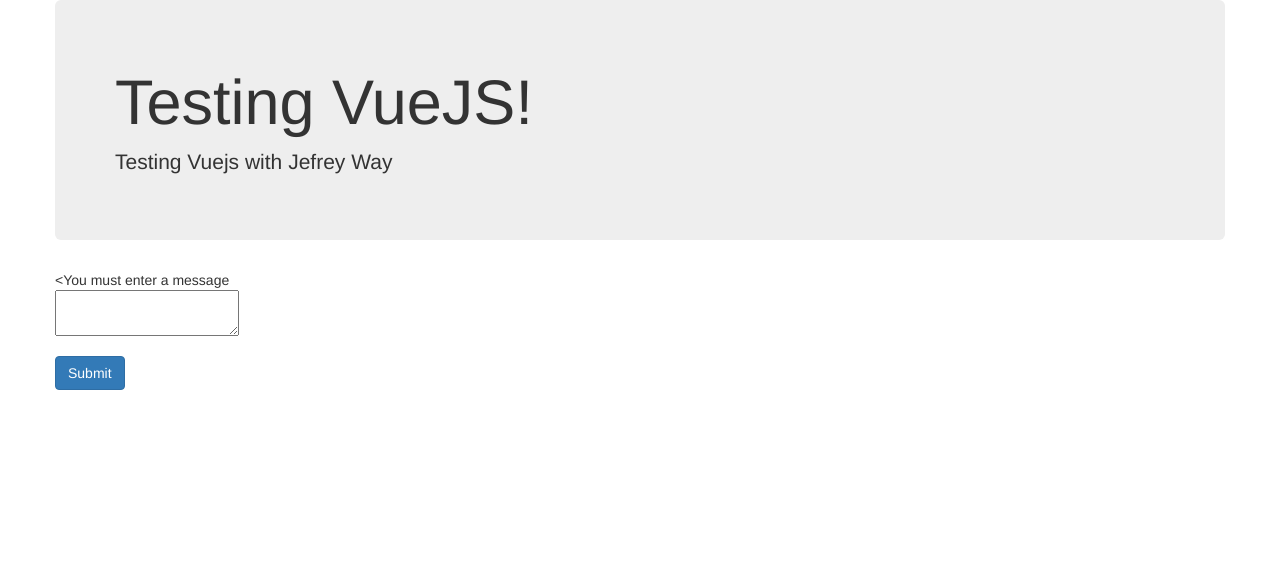
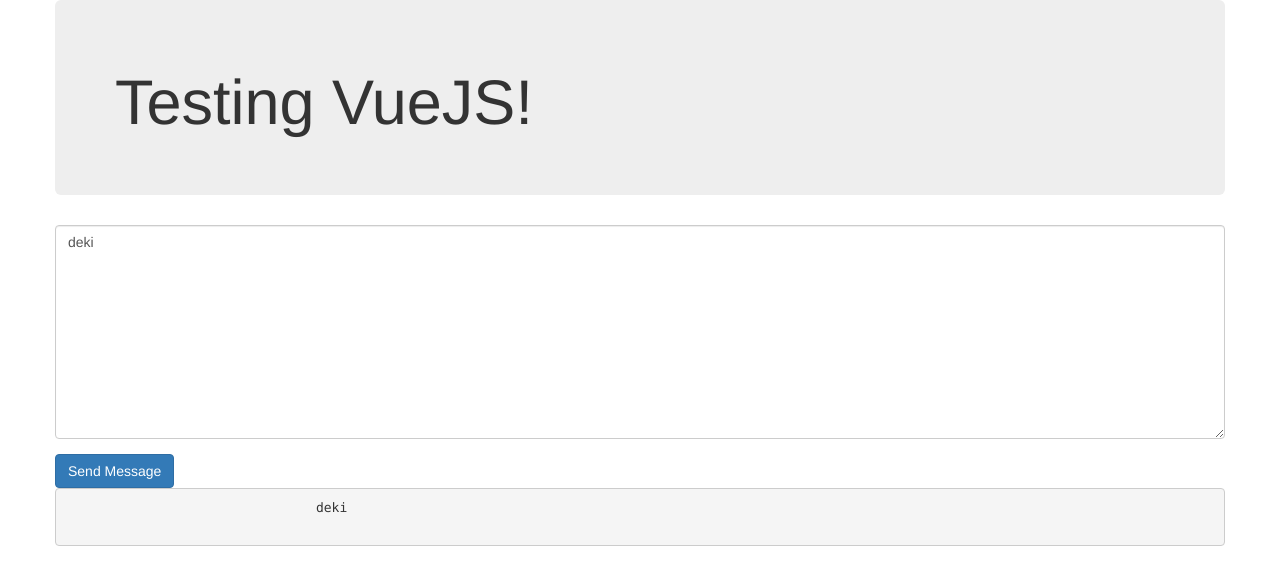
Before and after one commit to infogate/demo, a website: page index.html in a window 1280 px wide. Drawn offline with nearby package versions, Linux system fonts and the light colour scheme.

Commit message:
set browser-sync

```diff
--- a/index.html
+++ b/index.html
@@ -10,16 +10,18 @@
 	<div class="row">
 		<div class="jumbotron">
 		  <h1>Testing VueJS!</h1>
-		  <p>Testing Vuejs with Jefrey Way</p>
 		</div>
 		<div id="app">
 			<form action="" method="POST" role="form">
-				<<span class="error">You must enter a message</span>
+			<div class="alert alert-danger" v-show="!message" role="alert">You must enter a message</div>
 				<div class="form-group">
-					<textarea row=10 column=30 name=""></textarea>
+					<textarea v-model="message" class="form-control" rows="10" cols="30" name=""></textarea>
 				</div>
-				<button type="submit" class="btn btn-primary">Submit</button>
+				<button type="submit" class="btn btn-primary">Send Message</button>
 			</form>
+			<pre>
+				{{message}}
+			</pre>
 		</div>
 	</div>
 </div>
```
Also changed, not shown: gulpfile.js (added, +10 -0 lines).
